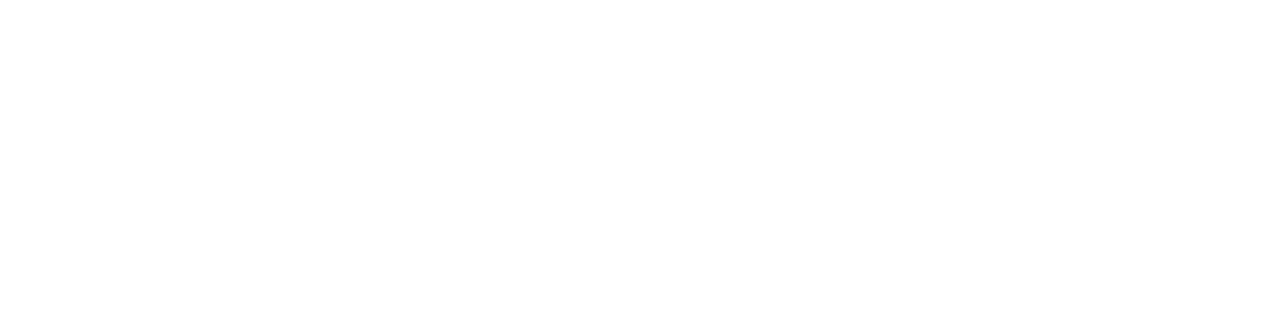
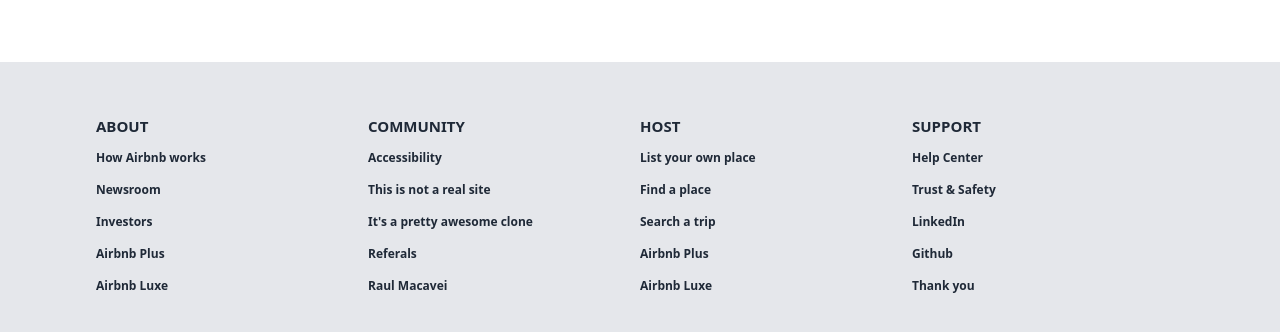
Before and after one commit to RaulMacavei/Airbnb-Next-Clone, a Next.js app: page / in a window 1280 px wide. Shown: the part 1778-2110 px from the top of the page. Before the commit the page ends 1840 px from the top, so only its background shows below. Built offline with nearby package versions, Linux system fonts and the light colour scheme.

Commit message:
Footer component

```diff
--- /dev/null
+++ b/components/Footer.js
@@ -0,0 +1,42 @@
+import React from "react";
+
+const Footer = () => {
+  return (
+    <div className="grid grid-cols-2 md:grid-cols-4 gap-y-10 gap-x-15 px-24 py-14 bg-gray-200 justify-evenly text-gray-600">
+      <div className="space-y-4 text-xs font-semibold text-gray-800">
+        <h5 className="font-bold text-[15px]">ABOUT</h5>
+        <p>How Airbnb works</p>
+        <p>Newsroom</p>
+        <p>Investors</p>
+        <p>Airbnb Plus</p>
+        <p>Airbnb Luxe</p>
+      </div>
+      <div className="space-y-4 text-xs font-semibold text-gray-800">
+        <h5 className="font-bold text-[15px]">COMMUNITY</h5>
+        <p>Accessibility</p>
+        <p>This is not a real site</p>
+        <p>It's a pretty awesome clone</p>
+        <p>Referals</p>
+        <p>Raul Macavei</p>
+      </div>
+      <div className="space-y-4 text-xs font-semibold text-gray-800">
+        <h5 className="font-bold text-[15px]">HOST</h5>
+        <p>List your own place</p>
+        <p>Find a place</p>
+        <p>Search a trip</p>
+        <p>Airbnb Plus</p>
+        <p>Airbnb Luxe</p>
+      </div>
+      <div className="space-y-4 text-xs font-semibold text-gray-800">
+        <h5 className="font-bold text-[15px]">SUPPORT</h5>
+        <p>Help Center</p>
+        <p>Trust & Safety</p>
+        <p>LinkedIn</p>
+        <p>Github</p>
+        <p>Thank you</p>
+      </div>
+    </div>
+  );
+};
+
+export default Footer;
--- a/src/pages/index.js
+++ b/src/pages/index.js
@@ -6,15 +6,16 @@
 import SmallCard from "../../components/SmallCards";
 import MediumCard from "../../components/MediumCards";
 import LargeCard from "../../components/LargeCard";
+import Footer from "../../components/Footer";
 
 export default function Home({ localData, cardsData }) {
   return (
     <>
       <Head>
         <title>Airbnb Clone</title>
+        <link rel="icon" href="https://i.imgur.com/gKndKHK.png" />
         <meta name="description" content="Generated by create next app" />
         <meta name="viewport" content="width=device-width, initial-scale=1" />
-        <link rel="icon" href="/favicon.ico" />
       </Head>
       <nav>
         {/* Header Component*/}
@@ -51,6 +52,9 @@
           />
         </section>
       </main>
+      <footer>
+        <Footer />
+      </footer>
     </>
   );
 }
```
